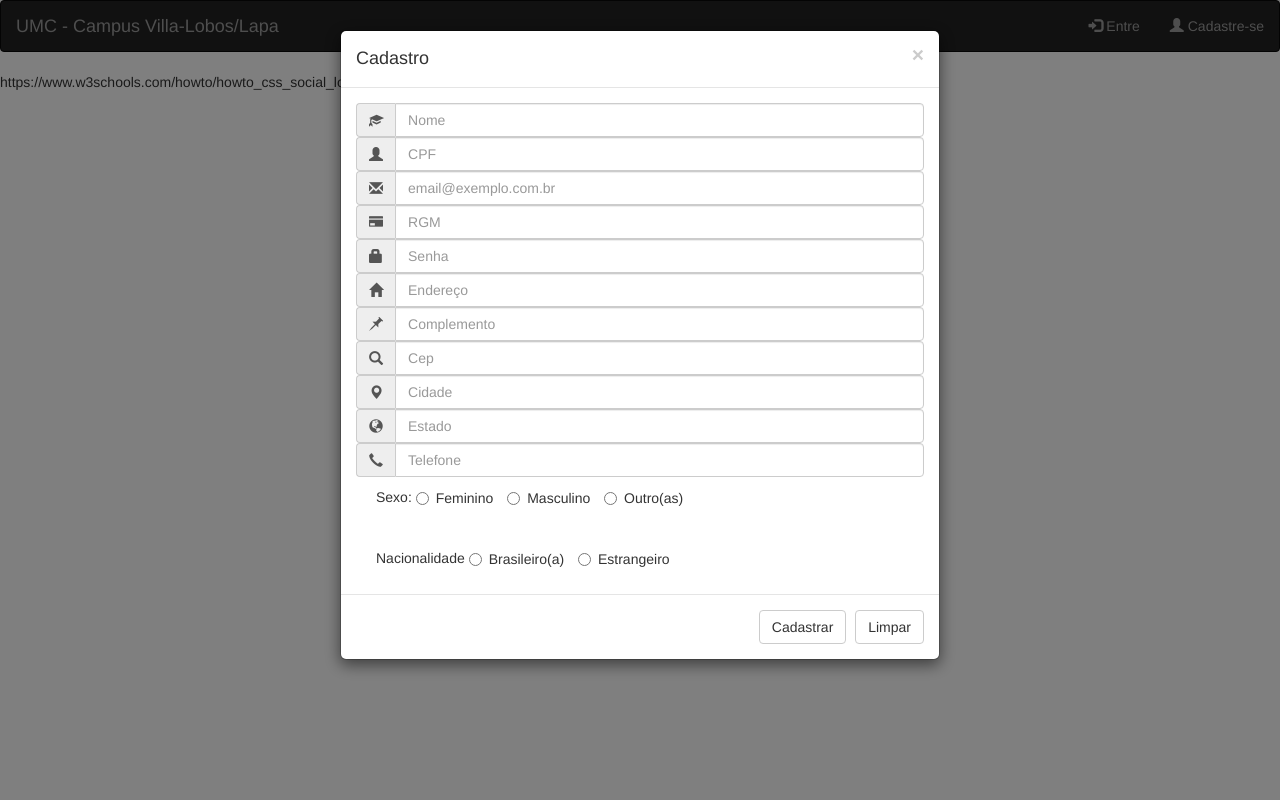
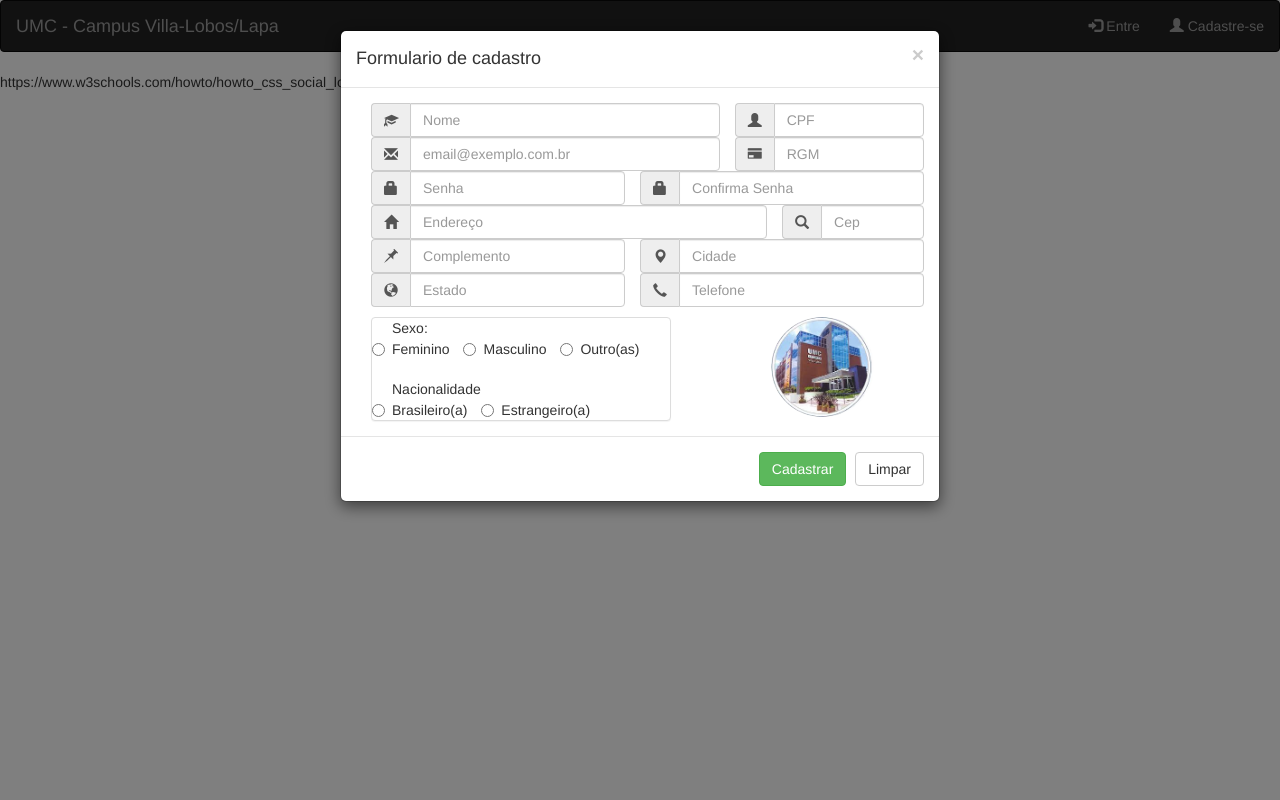
Before and after one commit to ricardo2018-git/umc_tcc, a PHP site: page / in a window 1280 px wide, after a click on "Cadastre-se". Run offline with PHP 8.4, Linux system fonts and the light colour scheme.

Commit message:
formatando menu cadastro

```diff
--- /dev/null
+++ b/css/css.css
@@ -0,0 +1,24 @@
+/*
+
+*/
+
+/* Pagina inicial */
+
+/* --- FIM ---*/
+
+/* Menu logar */
+
+/* --- FIM ---*/
+
+/* Menu cadastrar-se */
+	#radio{
+		width: 300px;
+		margin: 10px 0px 0px 15px;
+	}
+
+	#img_facul{
+		position: absolute;
+		left: 430px;
+		top: 229px;
+	}
+/* --- FIM ---*/
--- a/head.php
+++ b/head.php
@@ -7,10 +7,12 @@
 		<!-- The above 3 meta tags *must* come first in the head; any other head content must come *after* these tags -->
 		<title>UMC - Anatomia</title>
 
-		  <meta name="viewport" content="width=device-width, initial-scale=1">
-		  <link rel="stylesheet" href="https://maxcdn.bootstrapcdn.com/bootstrap/3.3.7/css/bootstrap.min.css">
-		  <script src="https://ajax.googleapis.com/ajax/libs/jquery/3.3.1/jquery.min.js"></script>
-		  <script src="https://maxcdn.bootstrapcdn.com/bootstrap/3.3.7/js/bootstrap.min.js"></script>
+		<meta name="viewport" content="width=device-width, initial-scale=1">
+		<link rel="stylesheet" href="https://maxcdn.bootstrapcdn.com/bootstrap/3.3.7/css/bootstrap.min.css">
+		<script src="https://ajax.googleapis.com/ajax/libs/jquery/3.3.1/jquery.min.js"></script>
+		<script src="https://maxcdn.bootstrapcdn.com/bootstrap/3.3.7/js/bootstrap.min.js"></script>
+
+		<link rel="stylesheet" href="css/css.css">
 
 		<!-- HTML5 shim and Respond.js for IE8 support of HTML5 elements and media queries -->
 		<!-- WARNING: Respond.js doesn't work if you view the page via file:// -->
--- a/menu_superior.php
+++ b/menu_superior.php
@@ -83,48 +83,66 @@
 			      <div class="modal-content">
 			        <div class="modal-header">
 			          <button type="button" class="close" data-dismiss="modal">&times;</button>
-			          <h4 class="modal-title">Cadastro</h4>
+			          <h4 class="modal-title">Formulario de cadastro</h4>
 			        </div>
 			        <div class="modal-body">
 			        	<form>
+
+		        			<div class="col-sm-8">
 		        				<div class="input-group">
 									<span class="input-group-addon"><i class="glyphicon glyphicon-education"></i></span>
 									<input placeholder="Nome" type="text" class="form-control" id="for_nome" required />
 								</div>
+		        			</div>
 
-							<div class="input-group">
+							<div class="col-sm4 input-group">
 								<span class="input-group-addon"><i class="glyphicon glyphicon-user"></i></span>
 								<input placeholder="CPF" type="text" class="form-control" id="for_cpf" maxlength="11" required />
 							</div>
 
+							<div class="col-sm-8">
 								<div class="input-group">
 									<span class="input-group-addon"><i class="glyphicon glyphicon-envelope"></i></span>
 									<input placeholder="email@exemplo.com.br" type="email" class="form-control" id="for_email" required />
 								</div>
+							</div>
 
-							<div class="input-group">
+							<div class="col-sm4 input-group">
 								<span class="input-group-addon"><i class="glyphicon glyphicon-credit-card"></i></span>
 								<input placeholder="RGM" type="text" class="form-control" id="for_rgm" maxlength="11" required />
 							</div>
 
-							<div class="input-group">
+							<div class="col-sm-6">
+								<div class="col-sm4 input-group">
 									<span class="input-group-addon"><i class="glyphicon glyphicon-lock"></i></span>
 									<input placeholder="Senha" type="password" class="form-control" id="for_senha" maxlength="6" required />
 								</div>
+							</div>
 
+							<div class="col-sm-6 input-group">
+								<span class="input-group-addon"><i class="glyphicon glyphicon-lock"></i></span>
+								<input placeholder="Confirma Senha" type="password" class="form-control" id="for_senha" maxlength="6" required />
+							</div>
+
+							<div class="col-sm-9">
 								<div class="input-group">
 									<span class="input-group-addon"><i class="glyphicon glyphicon-home"></i></span>
 									<input placeholder="Endereço" type="text" class="form-control" id="for_endereco" />
 								</div>
+							</div>
 
+							<div class="">
+								<div class="input-group">
+									<span class="input-group-addon"><i class="glyphicon glyphicon-search"></i></span>
+									<input placeholder="Cep" type="text" class="form-control" id="for_complemento" />
+								</div>
+							</div>
+
+							<div class="col-sm-6">
 								<div class="input-group">
 									<span class="input-group-addon"><i class="glyphicon glyphicon-pushpin"></i></span>
-								<input placeholder="Complemento" type="text" class="form-control" id="for_complemento" />
+									<input placeholder="Complemento" type="text" class="form-control" id="for_cep" />
 								</div>
-
-							<div class="input-group">
-								<span class="input-group-addon"><i class="glyphicon glyphicon-search"></i></span>
-								<input placeholder="Cep" type="text" class="form-control" id="for_cep" />
 							</div>
 
 							<div class="input-group">
@@ -132,9 +150,11 @@
 								<input placeholder="Cidade" type="text" class="form-control" id="for_cidade" />
 							</div>
 
+							<div class="col-sm-6">
 								<div class="input-group">
 									<span class="input-group-addon"><i class="glyphicon glyphicon-globe"></i></span>
 									<input placeholder="Estado" type="text" class="form-control" id="for_estado" />
+								</div>
 							</div>
 
 							<div class="input-group">
@@ -142,23 +162,26 @@
 								<input placeholder="Telefone" type="tel" class="form-control" id="for_telefone" />
 							</div>
 
-							<div class="radio">
-								<label for="for_sexo">Sexo: </label>
+							<div>
+								<div id="radio" class="radio panel panel-default">
+									<label for="for_sexo">Sexo: </label><br />
 									<label class="radio-inline"><input type="radio" name="sexo" value="f">Feminino</label>
 									<label class="radio-inline"><input type="radio" name="sexo" value="m">Masculino</label>
 									<label class="radio-inline"><input type="radio" name="sexo" value="o">Outro(as)</label>
-							</div>
-								<br/>
-							<div class="radio">
-								<label for="for_nacionalidade">Nacionalidade</label>
+										<br /><br />
+									<label for="for_nacionalidade">Nacionalidade</label><br />
 									<label class="radio-inline"><input type="radio" name="nasc" value="b">Brasileiro(a)</label>
-								<label class="radio-inline"><input type="radio" name="nasc" value="e">Estrangeiro</label>
+									<label class="radio-inline"><input type="radio" name="nasc" value="e">Estrangeiro(a)</label>
 								</div>
 
+								<div id="img_facul">
+									<img src="img/faculdade.jpg" class="img-circle" alt="Cinque Terre" height="100">
+								</div>
+							</div>
 			        	</form>
 			        </div>
 			        <div class="modal-footer">
-			          <button type="button" class="btn btn-default" >Cadastrar</button>
+			          <button type="button" class="btn btn-success"" >Cadastrar</button>
 			          <button type="button" class="btn btn-default" data-dismiss="modal">Limpar</button>
 			        </div>
 			      </div>
```
Also changed, not shown: img/faculdade.jpg (added). Lines whose indentation alone changed are shown as unchanged.
